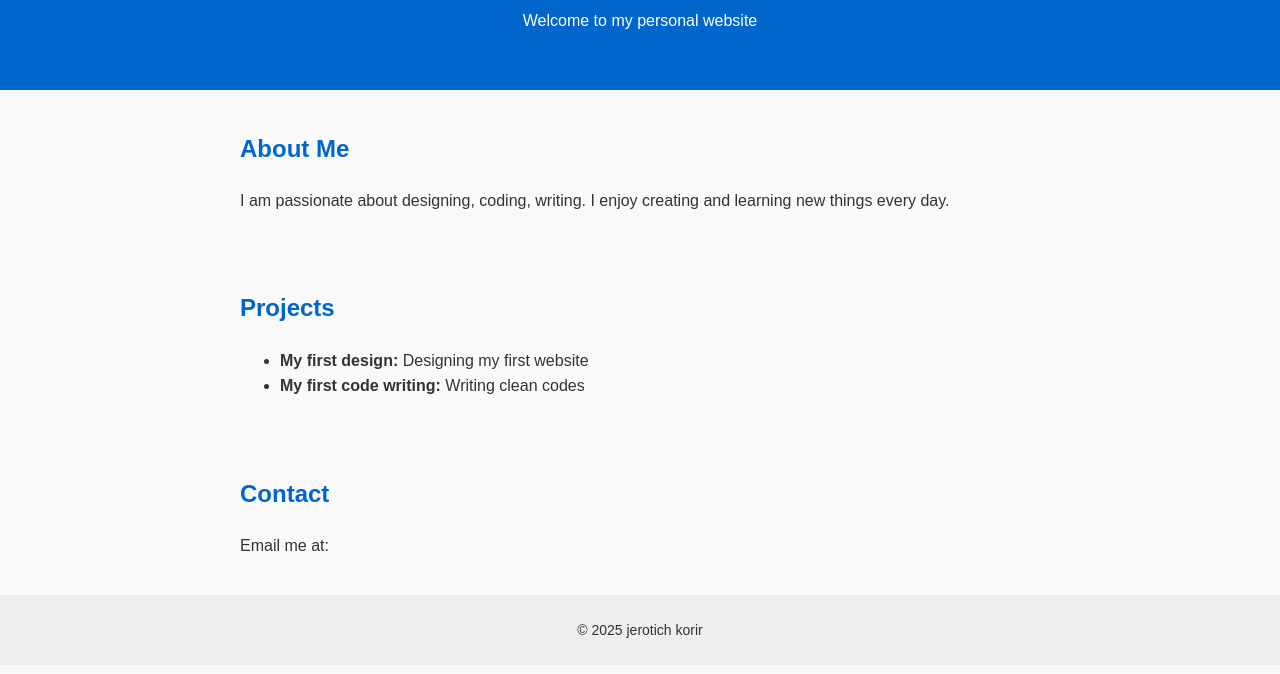
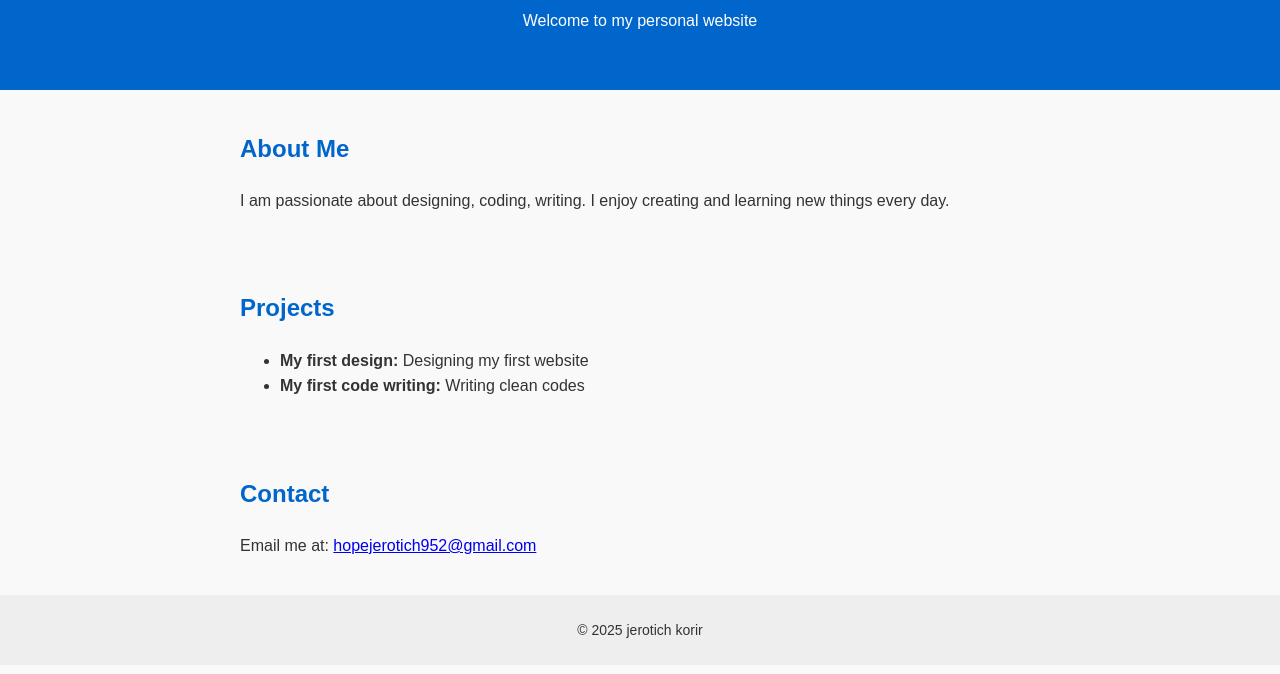
Before and after one commit to Jerotich337/My-website, a plain HTML site: page index.html in a window 1280 px wide. Shown: the part 126-800 px from the top of the page. Drawn offline with Linux system fonts and the light colour scheme.

Commit message:
Update index.html

```diff
--- a/index.html
+++ b/index.html
@@ -27,7 +27,7 @@
 
   <section class="contact">
     <h2>Contact</h2>
-    <p>Email me at: <a href="mailto: hopejerotich952@gmail.com"></a></p>
+    <p>Email me at: <a href="mailto: hopejerotich952@gmail.com">hopejerotich952@gmail.com</a></p>
   </section>
 
   <footer>
```
